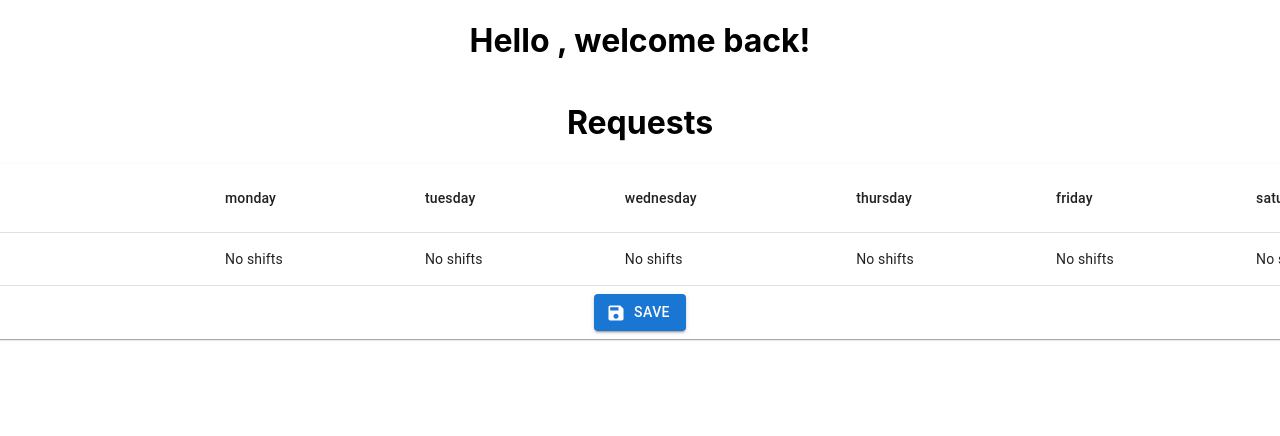
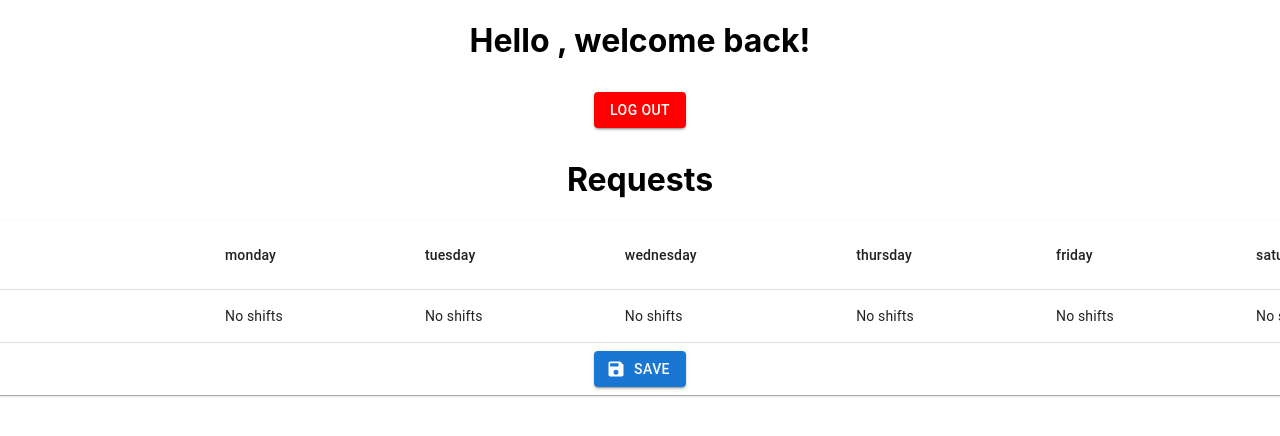
Before and after one commit to yoav235/shift-manger-react, a React (Create React App) app in the folder shift-manager-react/: page /home in a window 1280 px wide. Shown: the top 436 px of the page. Built offline with nearby package versions, Linux system fonts and the light colour scheme.

Commit message:
made logout button, tried to pass shifts state to Home page

```diff
--- a/shift-manager-react/src/components/Home.jsx
+++ b/shift-manager-react/src/components/Home.jsx
@@ -1,10 +1,19 @@
-import React from "react";
+import React, {useEffect} from "react";
 import Requests from "./user-components/Requests";
+import {Button} from "@mui/material";
+import {useNavigate} from "react-router-dom";
+import {loginPath} from "../constants";
 
 
 
 function Home({user, shifts, onShiftChange}) {
 
+
+    const navigate = useNavigate();
+
+    useEffect(() => {
+        console.log(shifts);
+    }, []);
 
     const handleReqSave = (shifts) => {
         console.log(shifts);
@@ -21,6 +30,16 @@ function Home({user, shifts, onShiftChange}) {
             }}
         >
             <h1>Hello {user?.name || ""}, welcome back!</h1>
+            <div style={{alignItems: "left"}}>
+                <Button
+                    variant="contained"
+                    onClick={() => {
+                        alert("Logged out")
+                        navigate(loginPath);
+                    }}
+                    sx={{margin: "10px", backgroundColor: "red"}}
+                >Log out</Button>
+            </div>
             <Requests shifts={shifts} onShiftChange={onShiftChange} onSave={handleReqSave}></Requests>
         </div>
     );
--- a/shift-manager-react/src/components/Login.jsx
+++ b/shift-manager-react/src/components/Login.jsx
@@ -2,6 +2,7 @@ import React, {useState} from "react";
 import {useNavigate} from "react-router-dom";
 import {DialogContent, DialogTitle, TextField, Button} from '@mui/material';
 import User from "../models/User";
+import Shifts from "../models/Shifts";
 
 
 function Login({onSuccessUser, onSuccessShifts}) {
@@ -14,6 +15,7 @@ function Login({onSuccessUser, onSuccessShifts}) {
         if (username === "admin" && password === "admin") {
             alert("welcome " + username + ". You are logged in");
             onSuccessUser(new User({name: username}));
+            onSuccessShifts(new Shifts({sunday: ["morning", "evening"]}));
             navigate("/home");
         } else {
             alert("Invalid username or password");
--- a/shift-manager-react/src/components/user-components/Requests.jsx
+++ b/shift-manager-react/src/components/user-components/Requests.jsx
@@ -48,16 +48,17 @@ function Requests({shifts, onShiftChange, onSave}) {
 
     const handleCheckboxChange = (day, shift) => {
         setEditedValues((prev) => {
-            const updatedDayShifts = prev[day] ? [...prev[day]] : [];
-            if (updatedDayShifts.includes(shift)) {
-                updatedDayShifts.splice(updatedDayShifts.indexOf(shift), 1); // Remove if exists
-            } else {
-                updatedDayShifts.push(shift); // Add if not exists
-            }
-            return { ...prev, [day]: updatedDayShifts };
+            const updatedDayShifts = prev[day] || [];
+
+            return {
+                ...prev,
+                [day]: updatedDayShifts.includes(shift)
+                    ? updatedDayShifts.filter((s) => s !== shift) // Remove if exists
+                    : [...updatedDayShifts, shift] // Add if not exists
+            };
         });
+    };
 
-    };
 
 
 
--- a/shift-manager-react/src/context/userContext.js
+++ b/shift-manager-react/src/context/userContext.js
@@ -1,4 +1,5 @@
 import React, {useContext, createContext} from "react";
+import User from "../models/User";
 
 
 
```
